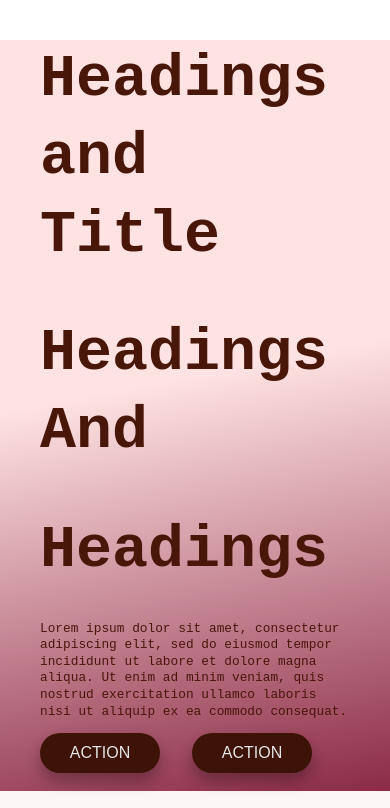
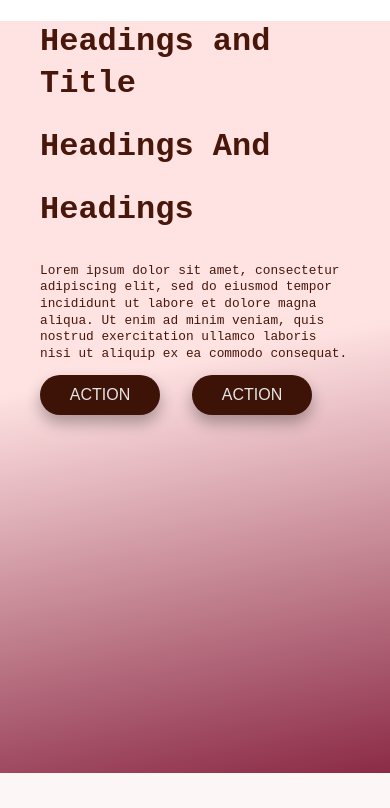
Before and after one commit to DoloresM/OrganizeMe, a React (Create React App) app in the folder organize-me/: page / in a window 390 px wide. Shown: the top 808 px of the page. Built offline with nearby package versions, Linux system fonts and the light colour scheme; a web font is replaced by a local one.

Commit message:
header responsive draft complete: nav menu needed

```diff
--- a/organize-me/src/App.css
+++ b/organize-me/src/App.css
@@ -185,21 +185,33 @@ background: linear-gradient(349deg, rgba(121,9,40,0.8645833333333334) 0%, rgba(2
   border-radius: 1px solid black;
   margin: 0;
 }
-header{
-  /* display: flex;
-  flex-flow: row wrap;
-  padding-top: 2rem;
-  height: 75vh;
-  width: 100%;
-  margin-bottom: 5rem;
-  border-radius: 1px solid black; */
 
+
+.header-content h1{
+  font-size: 2rem;
 }
 
-header h1{
-  margin-bottom: 1rem;
-  font-size: 60px;
+@media screen and (min-width: 520px){
+  .header-content h1{
+    font-size: 4rem;
+  }
 }
+
+/* @media screen and (max-width: 945px){
+  .home-nav, .header-images{
+    display:none;
+  }
+  .headings{
+    display: block;
+  }
+
+} */
+
+/* media and screen(max-width: 520px){
+  .header-content h1{
+
+  }
+} */
 
 header div{
   flex-basis: 50%;
--- a/organize-me/src/App.js
+++ b/organize-me/src/App.js
@@ -4,7 +4,7 @@ import logo from './logo.svg';
 import Home from "./Pages/Home.js";
 import Services from "./Pages/Services.js";
 import Pricing from "./Pages/Pricing.js";
-import Blog from "./Pages/BlogPage.js";
+import BlogPage from "./Pages/BlogPage.js";
 import SignIn from "./Pages/SignIn.js";
 import DashHome from "./Dashboard/Home.js";
 import Dashboard from "./Dashboard/Dashboard.js";
@@ -21,7 +21,7 @@ export default function App() {
       <Route path="/services" element={<Services/>}></Route>
       <Route path="/pricing" element={<Pricing/>}></Route>
       <Route path="/services" element={<Services/>}></Route>
-      <Route path="/blog" element={<Blog/>}></Route>s
+      <Route path="/blog" element={<BlogPage/>}></Route>s
       <Route path="/signin" element={<SignIn/>}></Route>
       <Route exact path="/Dashboard/Home" element={<DashHome/>}></Route>
       <Route exact path="/Dashboard/Dashboard" element={<Dashboard/>}></Route>
--- a/organize-me/src/BlogDwnld/BlogSec.js
+++ b/organize-me/src/BlogDwnld/BlogSec.js
@@ -1,4 +1,4 @@
-import BodyPost from "./BodyPost.js.js"
+import BodyPost from "./BodyPost.js"
 
 const BlogSec = ()=>{
     return(
```
